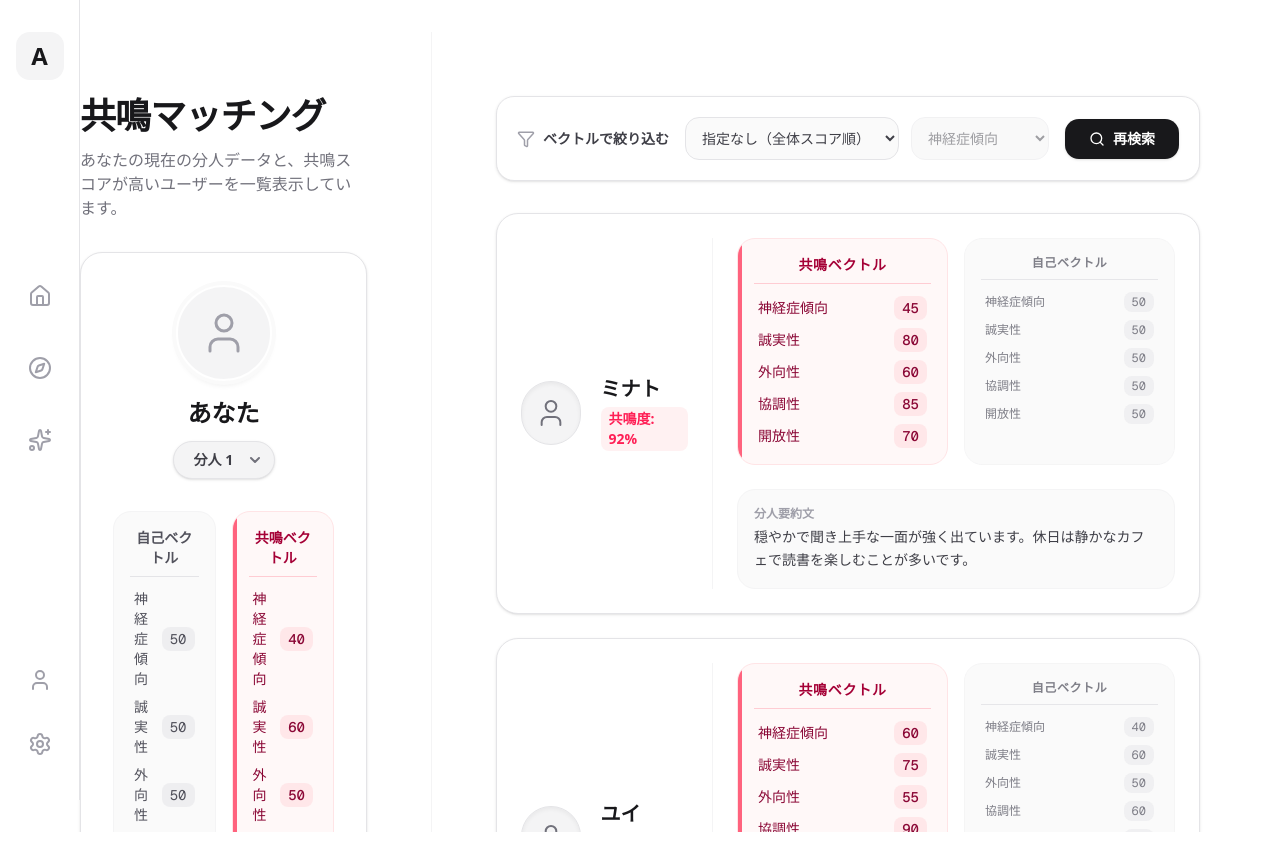
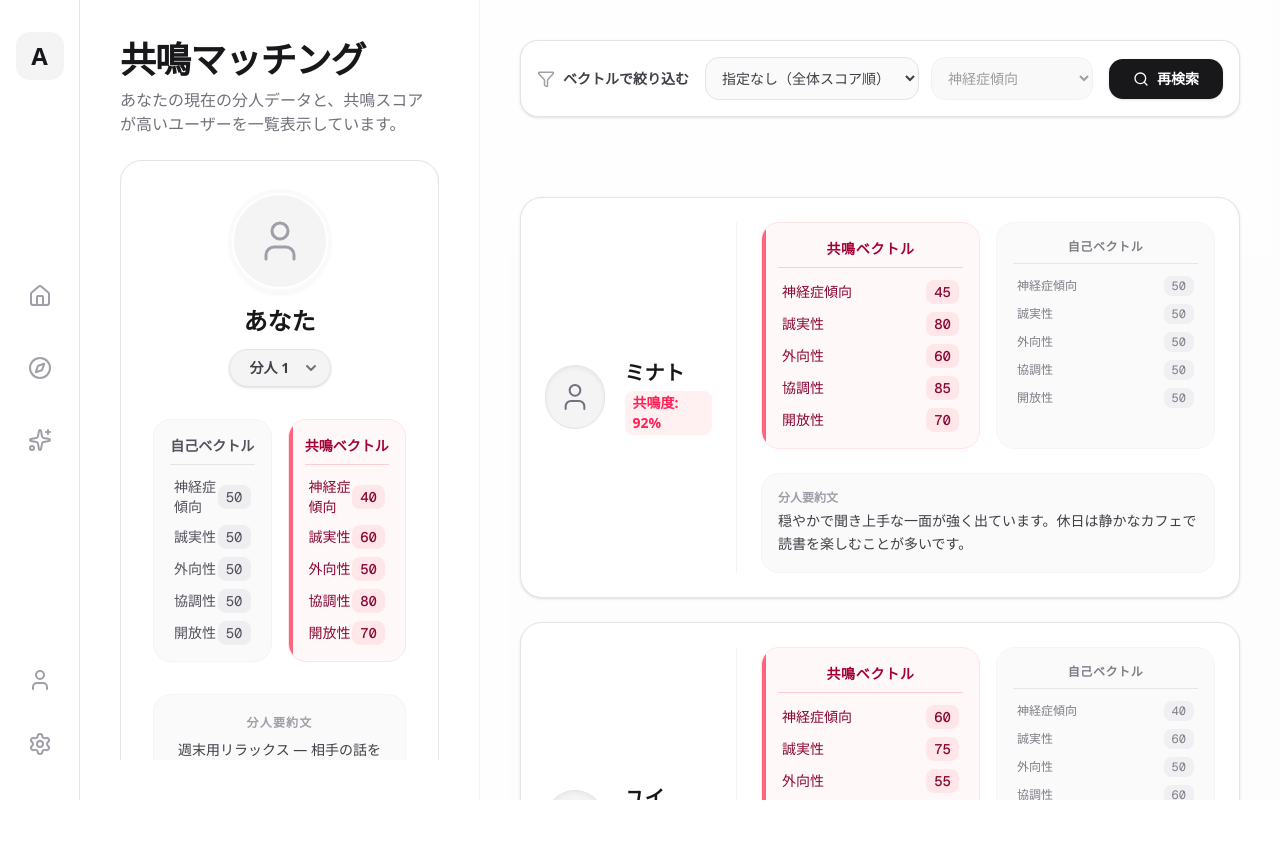
Before and after one commit to Haku929/Amiro, a Next.js app: page /matching in a window 1280 px wide. After the commit the page ends 800 px from the top, so only its background shows below. Built offline with nearby package versions, Linux system fonts and the light colour scheme.

Commit message:
fix: 画面全体がスクロールしてしまうのを修正

```diff
--- a/components/layout/MatchingContainer.tsx
+++ b/components/layout/MatchingContainer.tsx
@@ -3,26 +3,25 @@
 
 import { useState, useMemo } from 'react';
 import { Search, Filter } from 'lucide-react';
-import MyProfileCard from '@/components/layout/MyProfileCard';
-import MatchingList from '@/components/layout/MatchingList';
-import { Slot, Big5Vector } from '@/lib/types'; // 本来は共通型定義からインポート
+import MyProfileCard from './MyProfileCard';
+import MatchingList from './MatchingList';
+import { Slot, Big5Vector } from '@/lib/types';
 
-// ▼ 型定義の補完（lib/types.ts が読み込めない環境用にここでも定義しておきます）
+// 型定義の補完
 type VectorKey = keyof Big5Vector;
 const VECTOR_TRAITS = ['神経症傾向', '誠実性', '外向性', '協調性', '開放性'] as const;
 const VECTOR_KEYS: VectorKey[] = ['n', 'c', 'e', 'a', 'o'];
 
-// ▼ 相手ユーザーのデータ型定義
 export interface MatchUser {
   id: string;
   name: string;
-  personaSummary: string; // content -> personaSummary
+  personaSummary: string;
   resonanceScore: number;
   resonanceVector: Big5Vector;
   selfVector: Big5Vector;
 }
 
-// ▼ モックデータ：仕様書のスキーマ（キャメルケース・オブジェクト形式）に準拠
+// ▼ モックデータ
 const MOCK_SLOTS: Slot[] = [
   {
     slotIndex: 1,
@@ -100,20 +99,15 @@ type FilterType = 'none' | 'self' | 'res';
 export default function MatchingContainer() {
   const [currentSlotIndex, setCurrentSlotIndex] = useState<number>(1);
   const [isSearching, setIsSearching] = useState(false);
-
-  // 絞り込み用の状態管理
   const [filterInput, setFilterInput] = useState<{ type: FilterType, vectorKey: VectorKey }>({ type: 'none', vectorKey: 'n' });
   const [activeFilter, setActiveFilter] = useState<{ type: FilterType, vectorKey: VectorKey }>({ type: 'none', vectorKey: 'n' });
 
-  // 分人切り替え時
   const handleSlotChange = (slotIndex: number) => {
     if (slotIndex === currentSlotIndex) return;
-
     setIsSearching(true);
     setCurrentSlotIndex(slotIndex);
-    setActiveFilter({ type: 'none', vectorKey: 'n' }); // リセット
+    setActiveFilter({ type: 'none', vectorKey: 'n' });
     setFilterInput({ type: 'none', vectorKey: 'n' });
-
     setTimeout(() => { setIsSearching(false); }, 600);
   };
 
@@ -126,12 +120,9 @@ export default function MatchingContainer() {
   const currentSlot = MOCK_SLOTS.find(s => s.slotIndex === currentSlotIndex) || MOCK_SLOTS[0];
   const baseMatches = MOCK_MATCHES[currentSlotIndex] || [];
 
-  // ▼ フィルタリングロジック（オブジェクトのプロパティアクセスに変更）
   const filteredMatches = useMemo(() => {
     if (activeFilter.type === 'none') return baseMatches;
-
     const vKey = activeFilter.vectorKey;
-    // 値は 0.0~1.0 なので、差分許容値を 0.3 (30%) 程度に設定
     const myVal = activeFilter.type === 'self' ? currentSlot.selfVector[vKey] : currentSlot.resonanceVector[vKey];
 
     return [...baseMatches]
@@ -147,29 +138,38 @@ export default function MatchingContainer() {
   }, [baseMatches, activeFilter, currentSlot]);
 
   return (
-    <div className="max-w-350 mx-auto flex flex-col lg:flex-row lg:h-screen lg:overflow-hidden">
+    // 【修正】 fixed inset-0 で画面枠に強制固定。z-0 はヘッダー(z-50)より下にするため。
+    // lg:pl-20 はサイドバー(w-20)の裏に隠れないように余白を確保。
+    <div className="fixed inset-0 lg:pl-20 z-0 flex flex-col lg:flex-row bg-white overflow-hidden overscroll-none">
 
-      {/* 左カラム */}
-      <div className="w-full lg:w-5/12 xl:w-1/3 p-8 lg:p-12 xl:p-16 flex flex-col gap-8 shrink-0 lg:border-r lg:border-zinc-100 z-10">
-        <div>
+      {/* 左カラム：自分のカード */}
+      <div className="w-full lg:w-5/12 xl:w-1/3 h-full flex flex-col p-6 lg:p-10 gap-6 shrink-0 lg:border-r lg:border-zinc-100 overflow-hidden">
+        <div className="shrink-0">
           <h1 className="text-3xl lg:text-4xl font-extrabold text-zinc-900 tracking-tight">共鳴マッチング</h1>
-          <p className="text-zinc-500 mt-3 text-sm lg:text-base">あなたの現在の分人データと、共鳴スコアが高いユーザーを一覧表示しています。</p>
+          <p className="text-zinc-500 mt-2 text-sm lg:text-base">あなたの現在の分人データと、共鳴スコアが高いユーザーを一覧表示しています。</p>
         </div>
+
+        {/* カード自体も画面内に収まらない場合はスクロールさせる必要があるかもしれませんが、
+            今回は「固定」要望なので、高さを超えたら隠れるか、このエリア内のみスクロール可にします。
+            安全のため overflow-y-auto をつけておきますが、基本は固定表示に見えます。 */}
+        <div className="flex-1 overflow-y-auto scrollbar-hide">
            <MyProfileCard slots={MOCK_SLOTS} currentSlot={currentSlot} onSlotChange={handleSlotChange} />
         </div>
+      </div>
 
-      {/* 右カラム */}
-      <div className="w-full lg:w-7/12 xl:w-2/3 p-8 lg:p-12 xl:p-16 lg:overflow-y-auto lg:h-full pb-32 relative">
+      {/* 右カラム：検索バー + リスト */}
+      <div className="w-full lg:w-7/12 xl:w-2/3 h-full flex flex-col relative bg-zinc-50/30">
 
         {isSearching && (
-          <div className="absolute inset-0 bg-white/70 backdrop-blur-[2px] z-20 flex flex-col items-center justify-center pt-32 lg:pt-0">
+          <div className="absolute inset-0 bg-white/70 backdrop-blur-[2px] z-30 flex flex-col items-center justify-center">
             <div className="w-12 h-12 border-4 border-zinc-200 border-t-rose-500 rounded-full animate-spin mb-4 shadow-sm"></div>
             <p className="text-zinc-600 font-bold text-sm tracking-widest animate-pulse">共鳴ユーザーを再検索中...</p>
           </div>
         )}
 
-        {/* フィルターバー */}
-        <div className="bg-white p-4 lg:p-5 rounded-2xl border border-zinc-200 mb-8 flex flex-col xl:flex-row gap-4 xl:items-center shadow-sm relative z-10">
+        {/* 検索フィルターバー（固定） */}
+        <div className="shrink-0 p-6 lg:p-10 pb-2 z-20">
+          <div className="bg-white p-4 rounded-2xl border border-zinc-200 flex flex-col xl:flex-row gap-4 xl:items-center shadow-sm">
             <div className="text-sm font-bold text-zinc-700 flex items-center gap-2 shrink-0">
               <Filter size={18} className="text-zinc-400" />
               ベクトルで絞り込む
@@ -206,8 +206,13 @@ export default function MatchingContainer() {
               再検索
             </button>
           </div>
+        </div>
 
+        {/* リスト表示エリア（ここだけスクロール） */}
+        <div className="flex-1 overflow-y-auto p-6 lg:p-10 pt-4 scroll-smooth overscroll-contain">
           <MatchingList matches={filteredMatches} />
+          <div className="h-20" />
+        </div>
       </div>
 
     </div>
```
Lines whose indentation alone changed are shown as unchanged.
